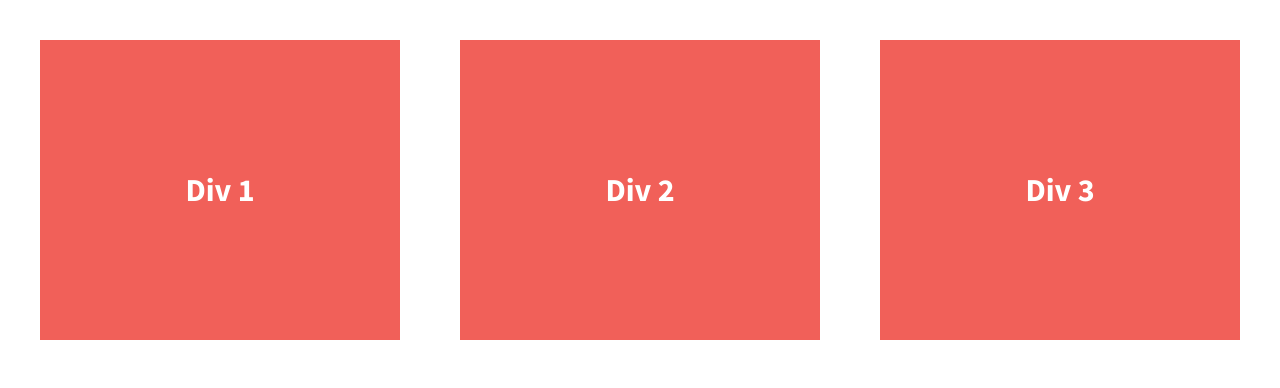
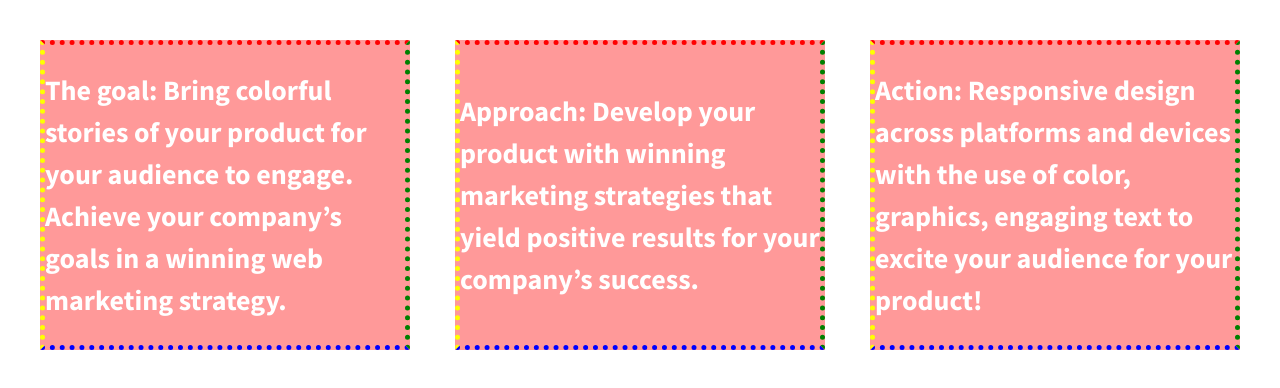
Before and after one commit to bravalo/divs-flexbox-starter, a plain HTML site: page index.html in a window 1280 px wide. Drawn offline with nearby package versions, Linux system fonts and the light colour scheme.

Commit message:
Divs flexbox personalized initial commit

```diff
--- a/css/main.css
+++ b/css/main.css
@@ -119,13 +119,17 @@ body {
   /*give the divs a width of 30%, add display:flex, set justify-content and align-items to center*/
   color: #fff;
   line-height: 1.5em;
-  font-size: 1.6em;
-  background-color: #f16059;
+  font-size: 1.4em;
+  background-color: #ff9999;
   height: 300px;
   display: flex;
   width: 30%;
   justify-content: center;
   align-items: center;
+  border-style: dotted;
+  border-width: 5px;
+  border-color: red green blue yellow
+
 }
 
 
--- a/index.html
+++ b/index.html
@@ -23,13 +23,13 @@
 
         <section class="wrapper">
             <div class="div-1">
-                Div 1
+                The goal: Bring colorful stories of your product for your audience to engage.  Achieve your company’s goals in a winning web marketing strategy.
             </div>
             <div class="div-2">
-                Div 2
+                Approach:  Develop your product with winning marketing strategies that yield positive results for your company’s success.
             </div>
             <div class="div-3">
-                Div 3
+                Action:  Responsive design across platforms and devices with the use of color, graphics, engaging text to excite your audience for your product!
             </div>
         </section>
 
```
